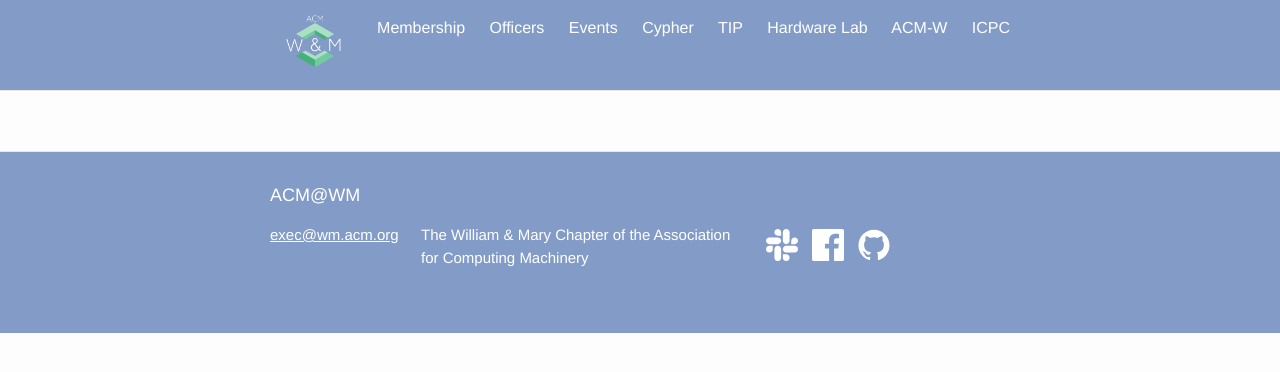
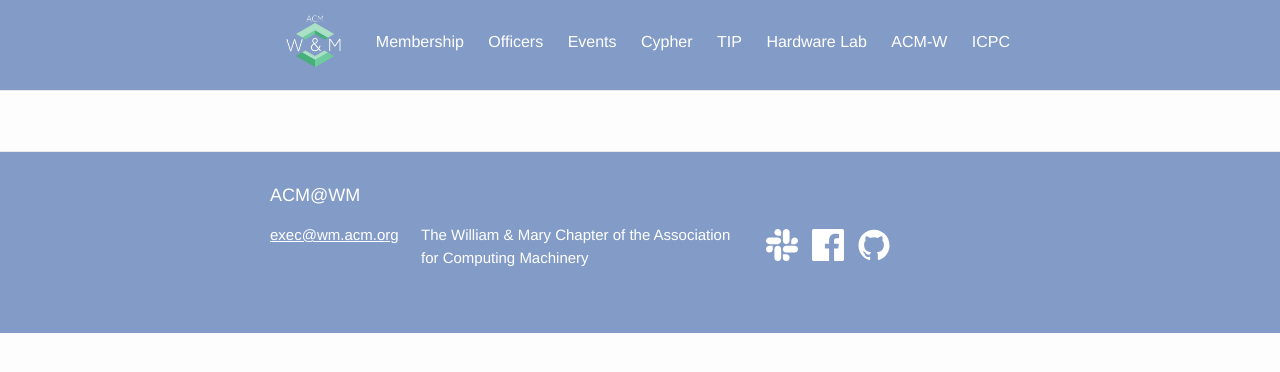
Before and after one commit to ACMWM/acmwm.github.io, a Jekyll site: the page built from index.html, in a window 1280 px wide. Shown: the top 372 px of the page. Built offline with Jekyll 4.4.1, drawn with Linux system fonts in a browser that asks for light colours.

Commit message:
sass/layout: Fix page link vertical alignment

```diff
--- a/_sass/_layout.scss
+++ b/_sass/_layout.scss
@@ -39,7 +39,7 @@
 
     .page-link {
         color: $white-color;
-        line-height: $base-line-height;
+        vertical-align: -25%;
 
         // Gaps between nav items, but not on the last one
         &:not(:last-child) {
```
